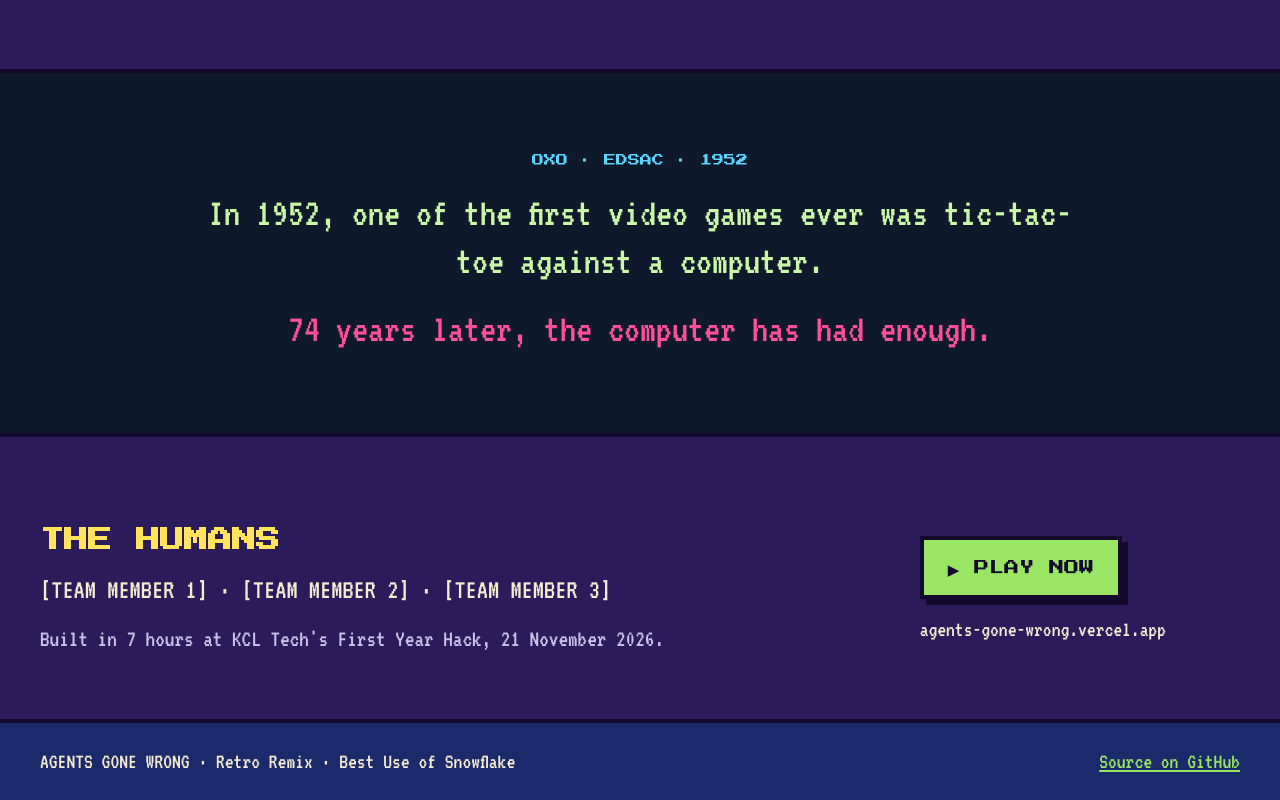
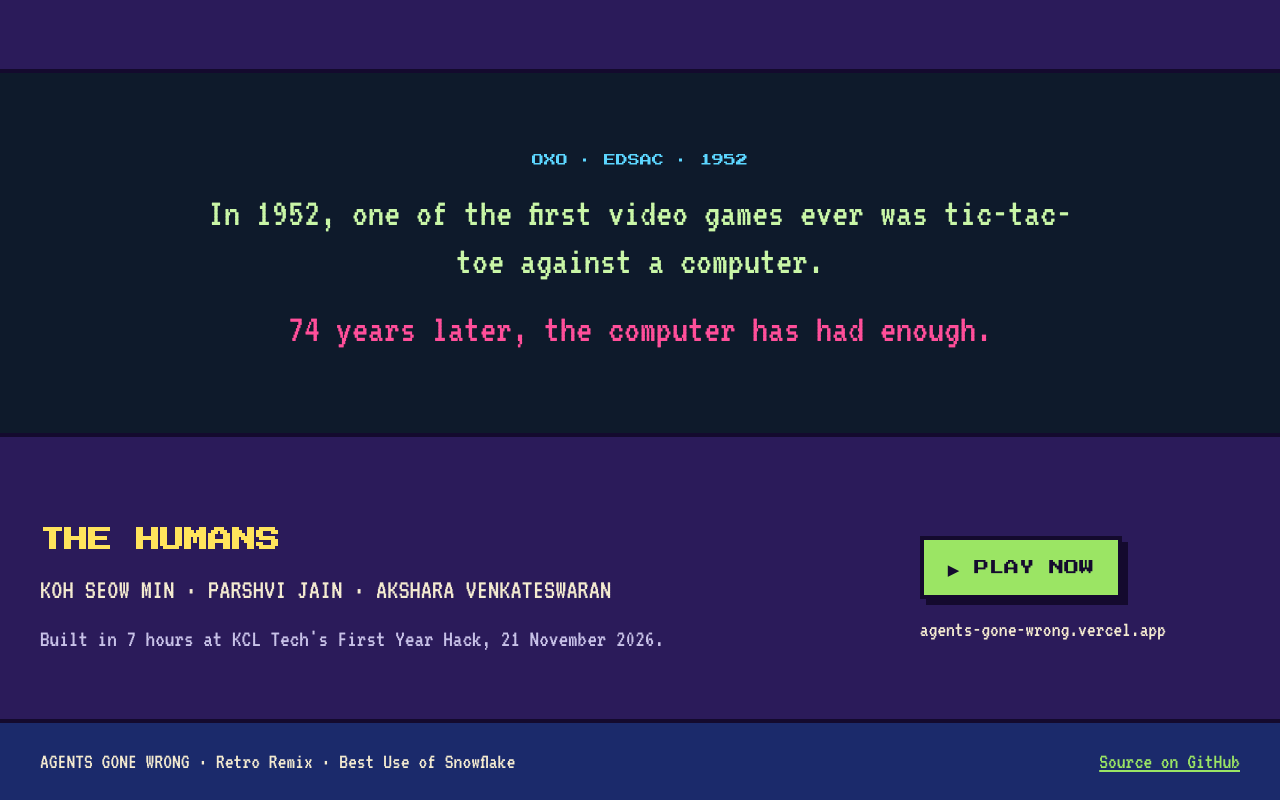
Before and after one commit to AkssharaVenkateswaran/Agents-gone-wrong, a website: page public/landing.html in a window 1280 px wide. Shown: the part 4285-5085 px from the top of the page. Drawn offline with Linux system fonts and the light colour scheme.

Commit message:
Update landing.html
Updated members names

```diff
--- a/public/landing.html
+++ b/public/landing.html
@@ -193,7 +193,7 @@ a{color:#9BE564}a:hover{color:#FFE45C}
 <div style="max-width: 1200px; margin: 0 auto; display: flex; flex-wrap: wrap; gap: 48px; align-items: center; justify-content: space-between">
 <div style="flex: 999 1 480px; min-width: 0; display: flex; flex-direction: column; gap: 16px">
 <h2 style="margin: 0; font-family: 'Press Start 2P', monospace; font-size: 24px; color: #FFE45C">THE HUMANS</h2>
-<p style="margin: 0; font-size: 28px">[TEAM MEMBER 1] · [TEAM MEMBER 2] · [TEAM MEMBER 3]</p>
+<p style="margin: 0; font-size: 28px">KOH SEOW MIN · PARSHVI JAIN · AKSHARA VENKATESWARAN</p>
 <p style="margin: 0; font-size: 24px; color: #C8C2E8">Built in 7 hours at KCL Tech's First Year Hack, 21 November 2026.</p>
 </div>
 <div style="flex: 1 1 320px; display: flex; flex-direction: column; gap: 16px; align-items: flex-start">
```
